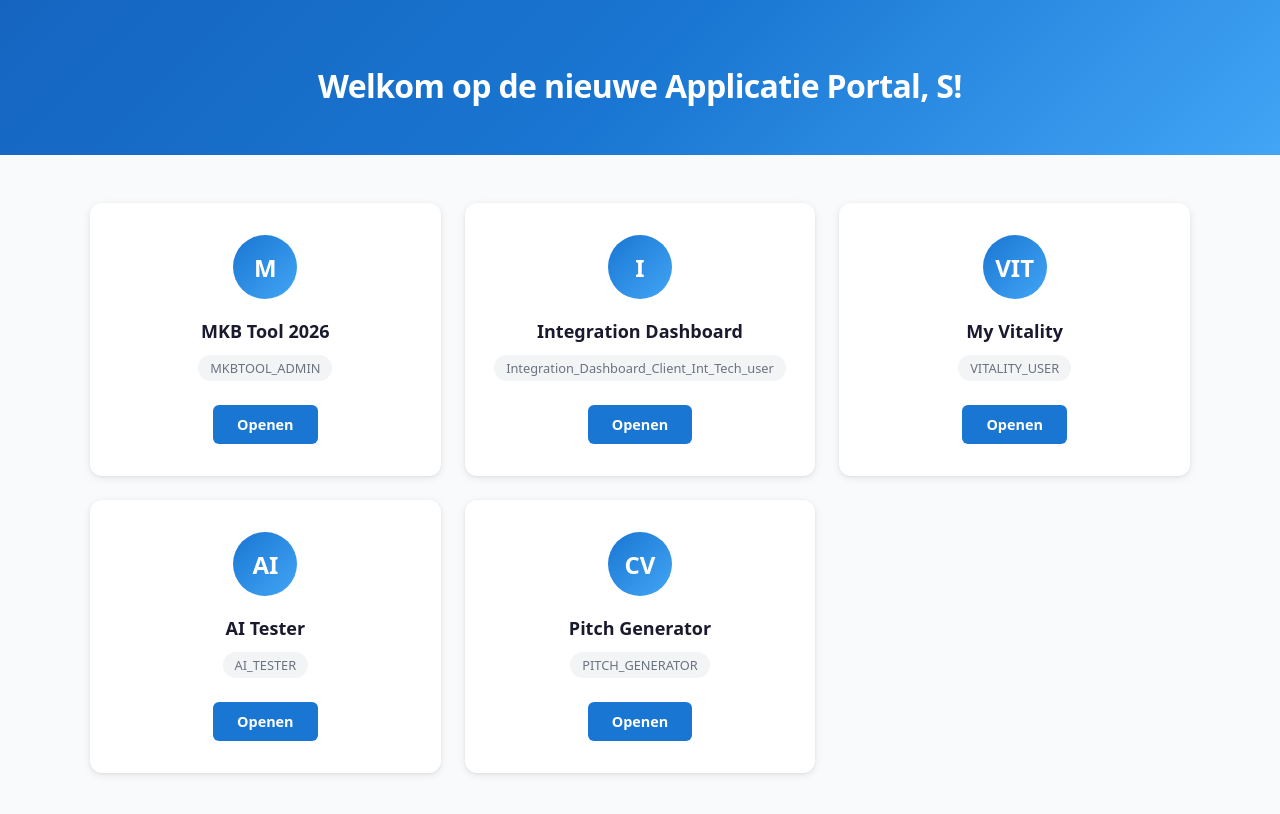
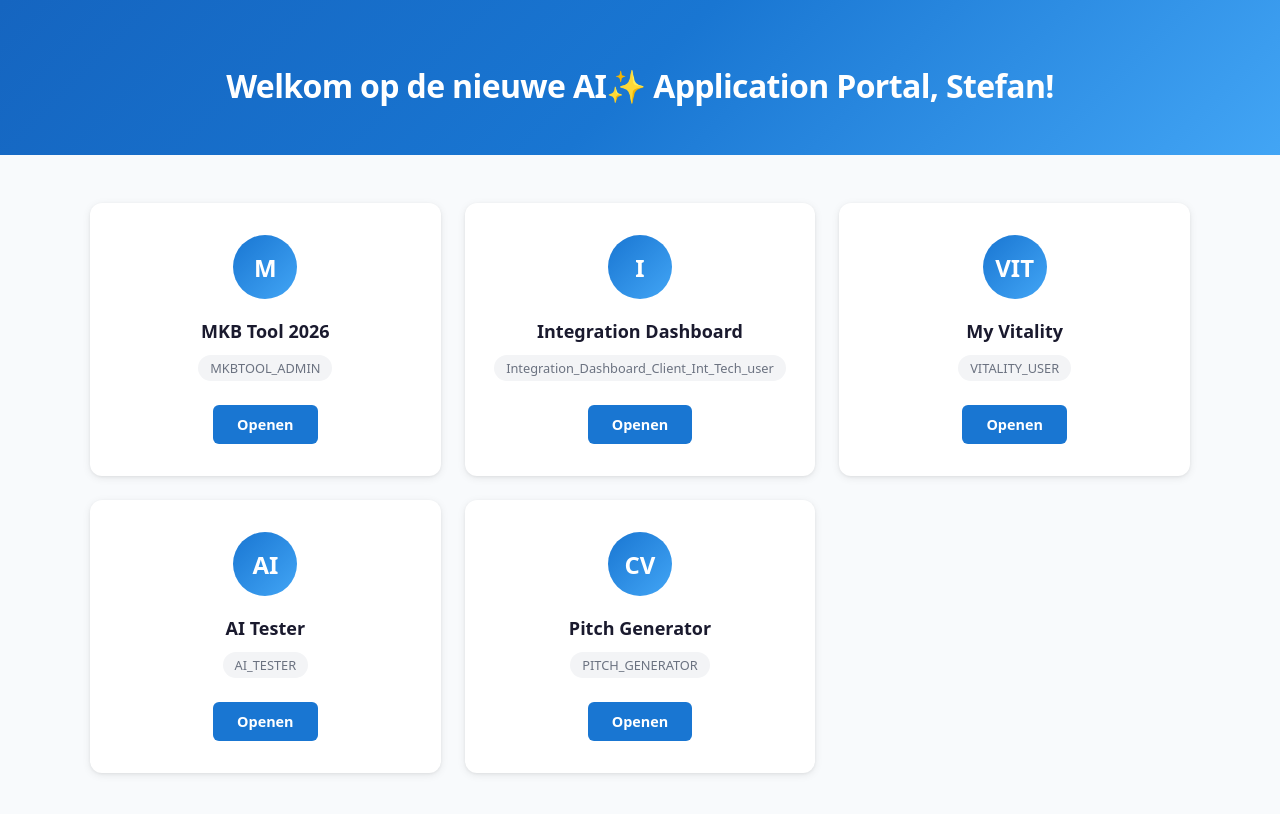
Before and after one commit to sbreevoort/claude-tryit, a React (Vite) app in the folder react-app/: page / in a window 1280 px wide. Shown: the top 814 px of the page. Built offline with nearby package versions, Linux system fonts and the light colour scheme.

Commit message:
Refined labels

```diff
--- a/react-app/src/landing/pages/LandingPage.tsx
+++ b/react-app/src/landing/pages/LandingPage.tsx
@@ -30,7 +30,7 @@
           </div>
         ) : (
           <h1 className="landing__title">
-            Welkom op de nieuwe Applicatie Portal, {user?.firstName}!
+            Welkom op de nieuwe AI✨ Application Portal, {user?.firstName}!
           </h1>
         )}
       </header>
--- a/react-app/src/libs/shared/utils/userApi.ts
+++ b/react-app/src/libs/shared/utils/userApi.ts
@@ -8,7 +8,7 @@
 export const fetchUser = async (): Promise<UserData> => {
   await new Promise((resolve) => setTimeout(resolve, 500));
   return {
-    firstName: 'S',
+    firstName: 'Stefan',
     lastName: 'B',
     email: 'sb@tst.randstadgroep.nl',
     roles: ['MKBTOOL_ADMIN', 'Integration_Dashboard_Client_Int_Tech_user', 'VITALITY_USER', 'AI_TESTER', 'PITCH_GENERATOR'],
```
